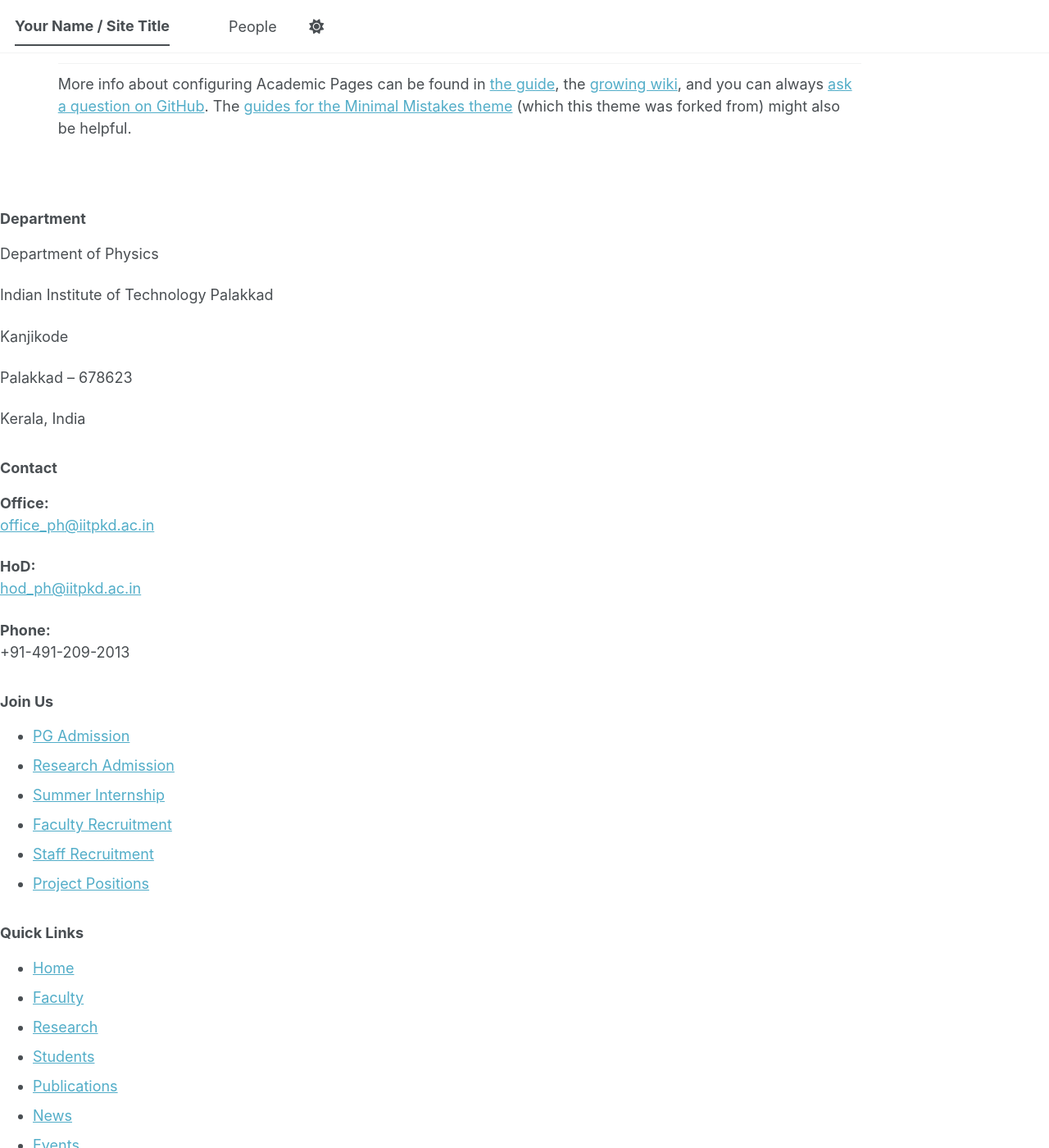
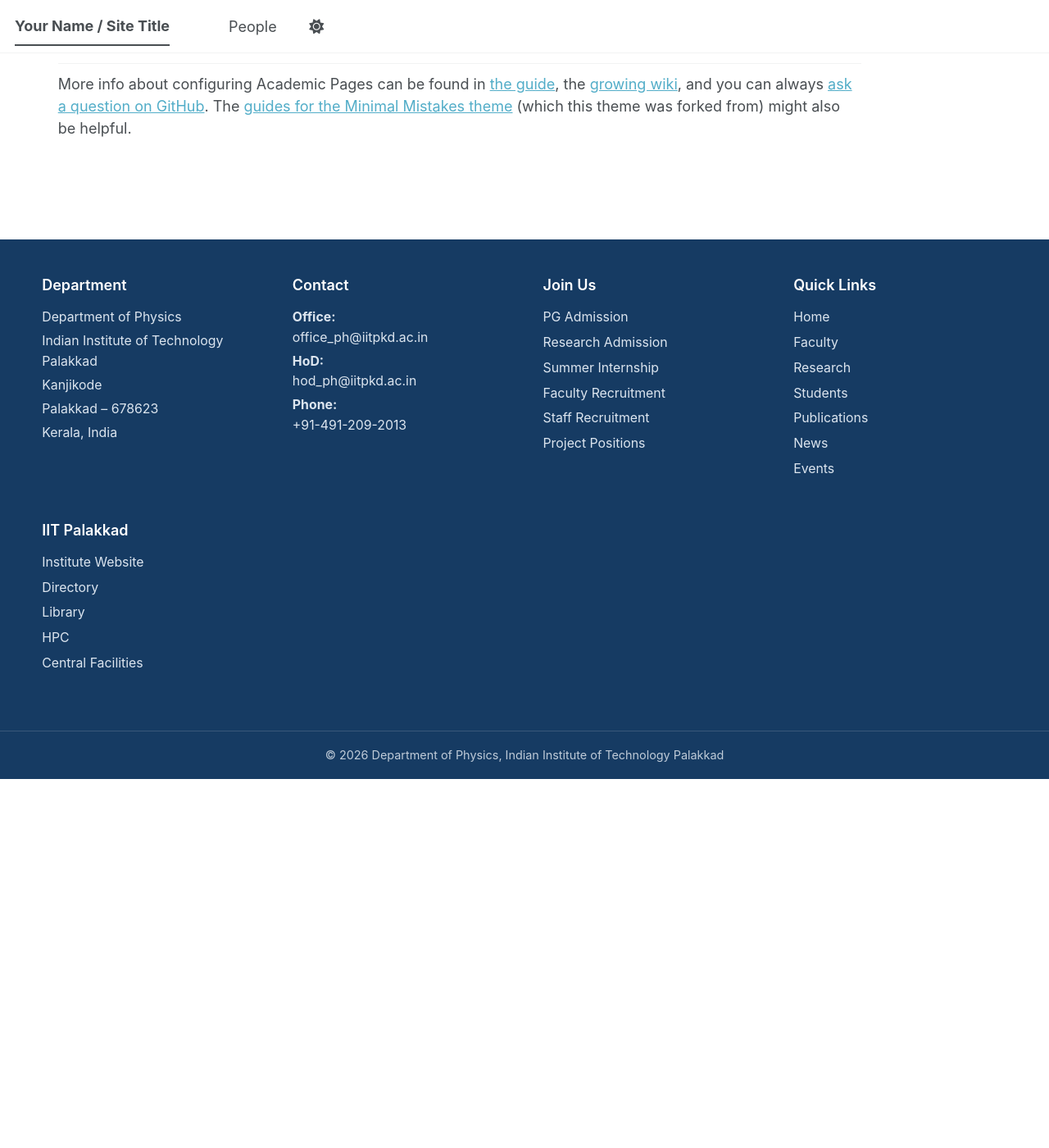
Before and after one commit to phyall/phyall.github.io, a Jekyll site: the page built from _pages/about.md, in a window 1280 px wide and 1400 px high, scrolled down 2968 px. Shown: the whole window at 82% size. Built offline with Jekyll 4.4.1, drawn with Linux system fonts in a browser that asks for light colours; a style sheet for code colours, icons or effects is not loaded; after the commit the page ends 3918 px from its top, so only the background shows below that.

Commit message:
Update main.scss

```diff
--- a/assets/css/main.scss
+++ b/assets/css/main.scss
@@ -36,7 +36,8 @@
     "layout/archive",
     "layout/sidebar",
     "layout/json_cv",
-    "faculty"
+    "faculty",
+    "footer"
 ;
 
 
```
